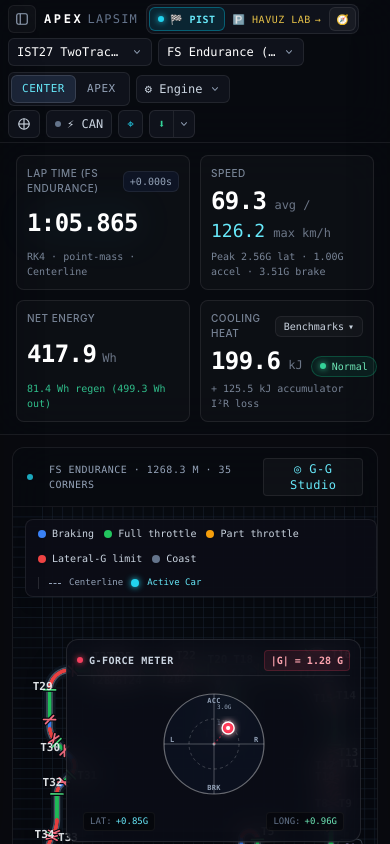
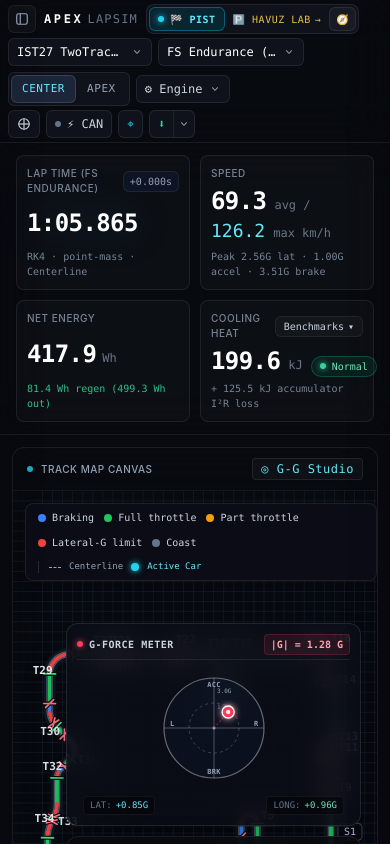
Before and after one commit to Onur00777/Lap_Simulator, a Next.js app: page / in a window 390 px wide. Shown: the top 844 px of the page. Built offline with nearby package versions, Linux system fonts and the light colour scheme.

Commit message:
feat(ui): link the Havuz circuit directly to its focused lab

```diff
--- a/src/components/Workbench.tsx
+++ b/src/components/Workbench.tsx
@@ -1741,7 +1741,13 @@ export default function Workbench({
                   <span className="text-slate-500">·</span>
                   <span className="font-medium text-white">{fmt(kph(ch.v[safeCursor ?? 0]), 1)} km/h</span>
                 </div>
-                <span>{dTrack.name} · {fmt(dTrack.length, 1)} m · {lap.corners.length} corners</span>
+                <span className="hidden md:inline">{dTrack.name} · {fmt(dTrack.length, 1)} m · {lap.corners.length} corners</span>
+                {trackSel === 'itu-havuz' && onOpenHavuzLab && (
+                  <button type="button" onClick={onOpenHavuzLab}
+                    className="whitespace-nowrap rounded border border-white/10 px-2 py-0.5 text-xs text-amber-200 hover:bg-white/5">
+                    Havuz Lab’ı aç
+                  </button>
+                )}
                 <button
                   type="button"
                   onClick={() => setGgDiagramOpen(true)}
```
